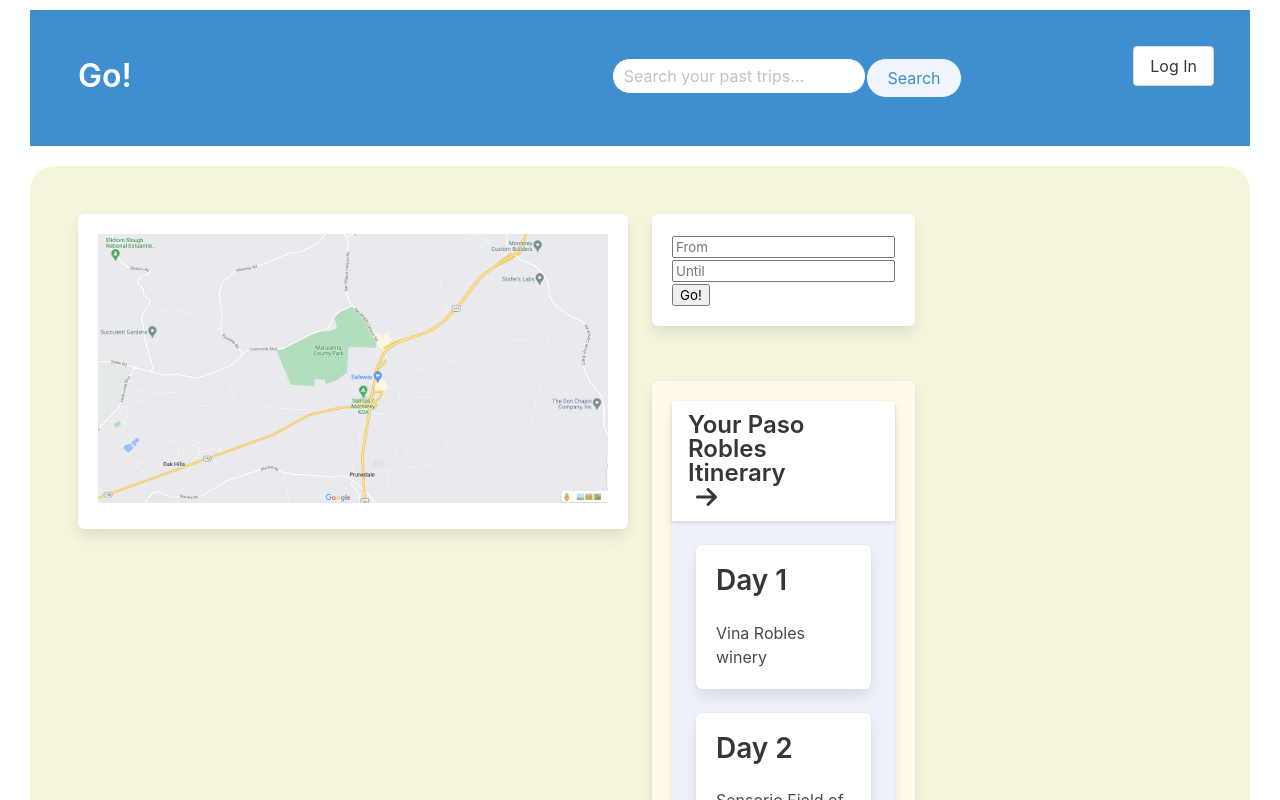
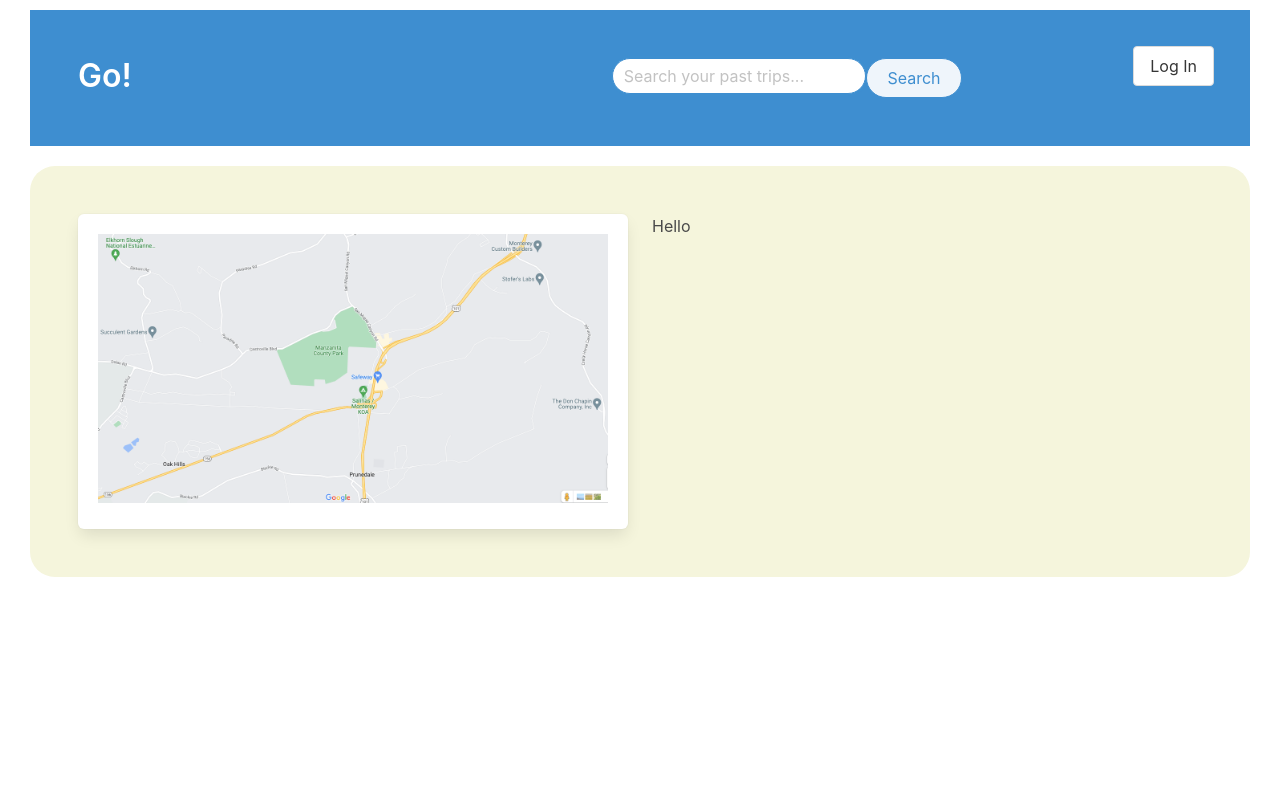
Before and after one commit to paulkasidit/go, a React (Create React App) app in the folder client/: page / in a window 1280 px wide. Shown: the top 800 px of the page. Built offline with nearby package versions, Linux system fonts and the light colour scheme.

Commit message:
working on Starter Questionnaire Component

```diff
--- a/client/src/components/Main/GoogleMapsAPI.js
+++ b/client/src/components/Main/GoogleMapsAPI.js
@@ -5,7 +5,9 @@ import "./Main.css";
 function GoogleMapsAPI() {
   return (
     <React.Fragment>
-      <img src={googleMapsImage} alt="Google Maps example" />
+      <div class = "box">
+        <img src={googleMapsImage} alt="Google Maps example" />
+      </div>
     </React.Fragment>
   )
 }
--- /dev/null
+++ b/client/src/components/Main/Main 2.css
@@ -0,0 +1,3 @@
+.mainContainer{
+
+}
--- a/client/src/components/MainControl.js
+++ b/client/src/components/MainControl.js
@@ -9,9 +9,7 @@ class MainControl extends React.Component {
   render(){
     return(
       <React.Fragment>
-          <div class = "box">
-            <GoogleMapsAPI/>
-          </div>
+        <GoogleMapsAPI/>
       </React.Fragment>
     )
   }
--- /dev/null
+++ b/client/src/components/TripInfo/StarterQuestionnaire.js
@@ -0,0 +1,12 @@
+import React from "react";
+import "./TripInfo.css";
+
+function StarterQuestionnaire(){
+  return(
+    <React.Fragment>
+      <p>Hello</p>
+    </React.Fragment>
+  )
+}
+
+export default StarterQuestionnaire
--- a/client/src/components/TripInfo/TripInfo 2.css
+++ /dev/null
@@ -1,3 +0,0 @@
-.tripInfoContainer{
-  margin-top: 55px;
-}
--- a/client/src/components/TripInfoControl.js
+++ b/client/src/components/TripInfoControl.js
@@ -2,15 +2,30 @@ import React from 'react';
 import "./App.css";
 import "./TripInfo/TripInfo.css";
 import TripInfo from './TripInfo/TripInfo';
-import InputForm from './TripInfo/InputForm';
+import DateInputForm from './TripInfo/DateInputForm';
+import StarterQuestionnaire from './TripInfo/StarterQuestionnaire';
 
 class TripInfoControl extends React.Component {
 
+  constructor(props){
+    super(props)
+    this.state = {
+      userisLoggedIn: false,
+      userHasProfile: false,
+      formVisible: true,
+      selectedDestination: null,
+      selectedTripFrom: null,
+      selectedTripUntil: null,
+      selectedDestinations: null,
+      homeLocation: null
+    }
+  }
+
   render(){
+    let currentlyVisibleState = null
     return(
       <React.Fragment>
-        <InputForm/>
-        <TripInfo/>
+        <StarterQuestionnaire/>
       </React.Fragment>
     )
   }
```
Also changed, not shown: client/src/components/Main/AirbnbAPI 2.js (added, +12 -0 lines), client/src/components/Main/StarterQuestionnaire.js (deleted, +0 -12 lines), client/src/components/TripInfo/DateInputForm.js (renamed from client/src/components/TripInfo/InputForm.js), 2 other files (tests, documents, lock files or other folders).
